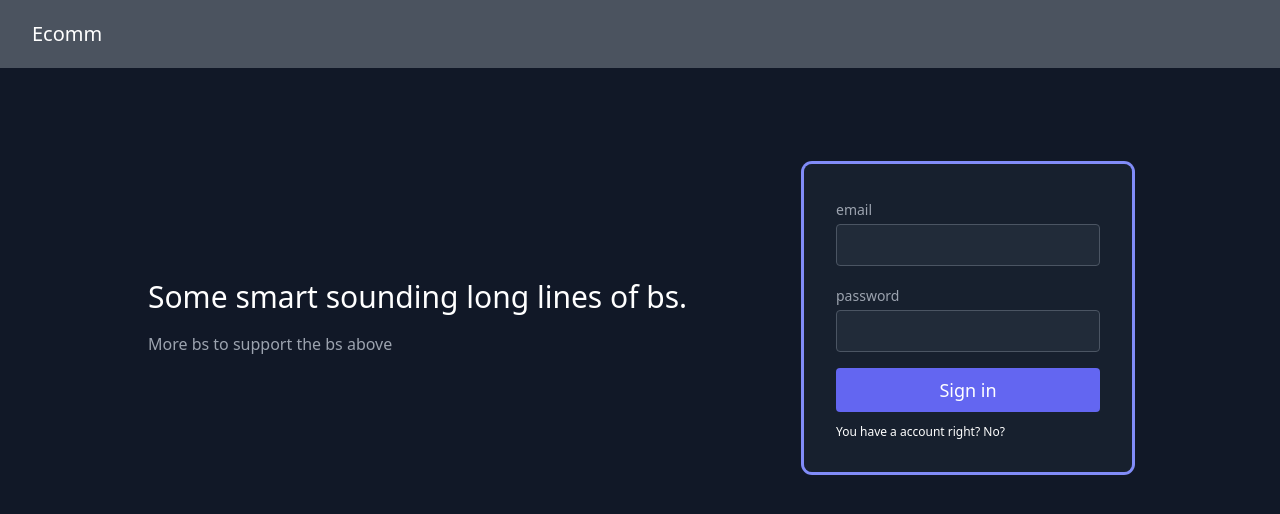
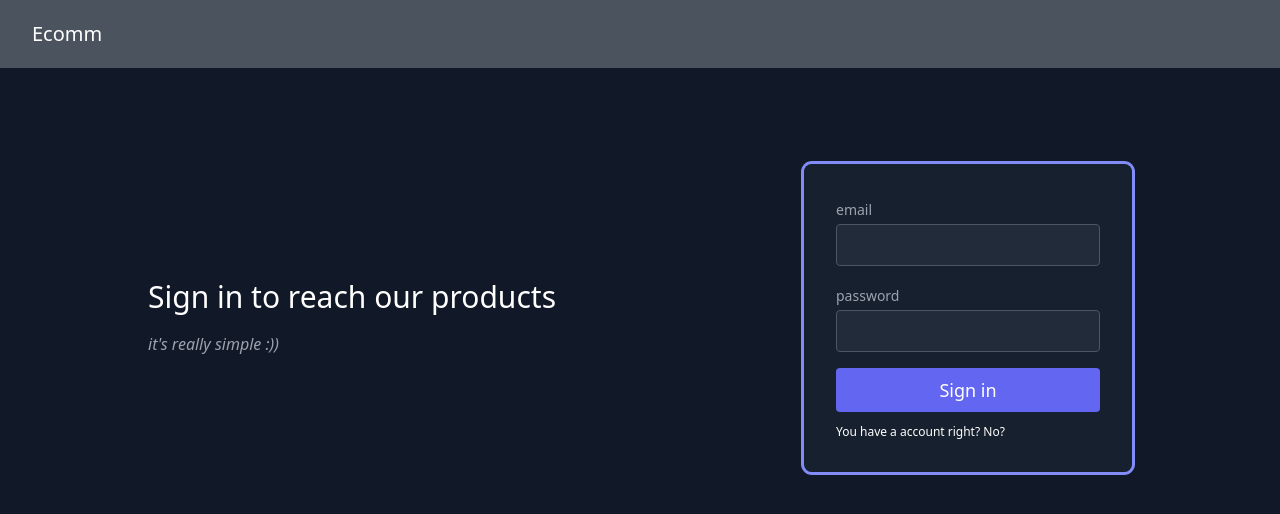
Before and after one commit to saxenabhishek/symmetrical-chainsaw, a Next.js app in the folder frontend/: page /signin in a window 1280 px wide. Shown: the top 514 px of the page. Built offline with nearby package versions, Linux system fonts and the light colour scheme.

Commit message:
🚧 Signin text

```diff
--- a/frontend/pages/signin.js
+++ b/frontend/pages/signin.js
@@ -13,11 +13,9 @@ export default function Auth(props) {
       <div className="container px-5 py-24 mx-auto max-w-5xl flex flex-wrap items-center">
         <div className="lg:w-3/5 md:w-1/2 md:pr-16 lg:pr-0 pr-0">
           <h1 className="title-font font-medium text-3xl text-white">
-            Some smart sounding long lines of bs.
+            Sign in to reach our products
           </h1>
-          <p className="leading-relaxed mt-4">
-            More bs to support the bs above
-          </p>
+          <p className="leading-relaxed mt-4 italic">it's really simple :))</p>
         </div>
         <Formik
           initialValues={{ email: "", password: "" }}
```
